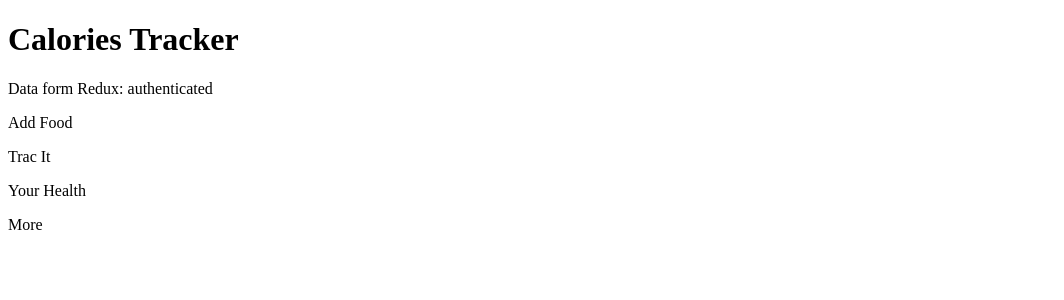
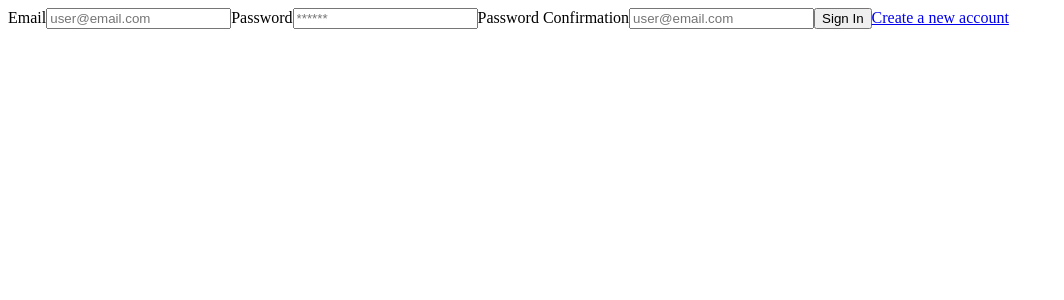
Before and after one commit to widzthedvloper/calories-tracker-frontend, a React (Create React App) app: page / in a window 1280 px wide. Shown: the top 300 px of the page, without its empty margins (0-1064 px from the left). Built offline with nearby package versions, Linux system fonts and the light colour scheme.

Commit message:
Render component conditionaly

```diff
--- a/src/App.js
+++ b/src/App.js
@@ -1,14 +1,27 @@
 /* eslint-disable react/prop-types */
 import React from 'react';
 import { connect } from 'react-redux';
+import { Switch, Route, BrowserRouter as Router } from 'react-router-dom';
 import HeadComponent from './component/HeadComponent';
 import FooterComponent from './component/FooterComponenet';
+import SignInComponent from './component/SignInComponent';
 
 const mapState = (state) => ({
   userOauth: state.user.userOauth,
 });
 
 function App({ userOauth }) {
+  if (userOauth === null) {
+    return (
+      <Router>
+        <div className="App">
+          <Switch>
+            <Route path="/" component={SignInComponent} exact />
+          </Switch>
+        </div>
+      </Router>
+    );
+  }
   return (
     <div className="App">
       <HeadComponent />
--- a/src/reducers/userReducer.js
+++ b/src/reducers/userReducer.js
@@ -1,5 +1,5 @@
 const initialState = {
-  userOauth: 'authenticated',
+  userOauth: null,
   foods: [],
   calories: [],
 };
```
